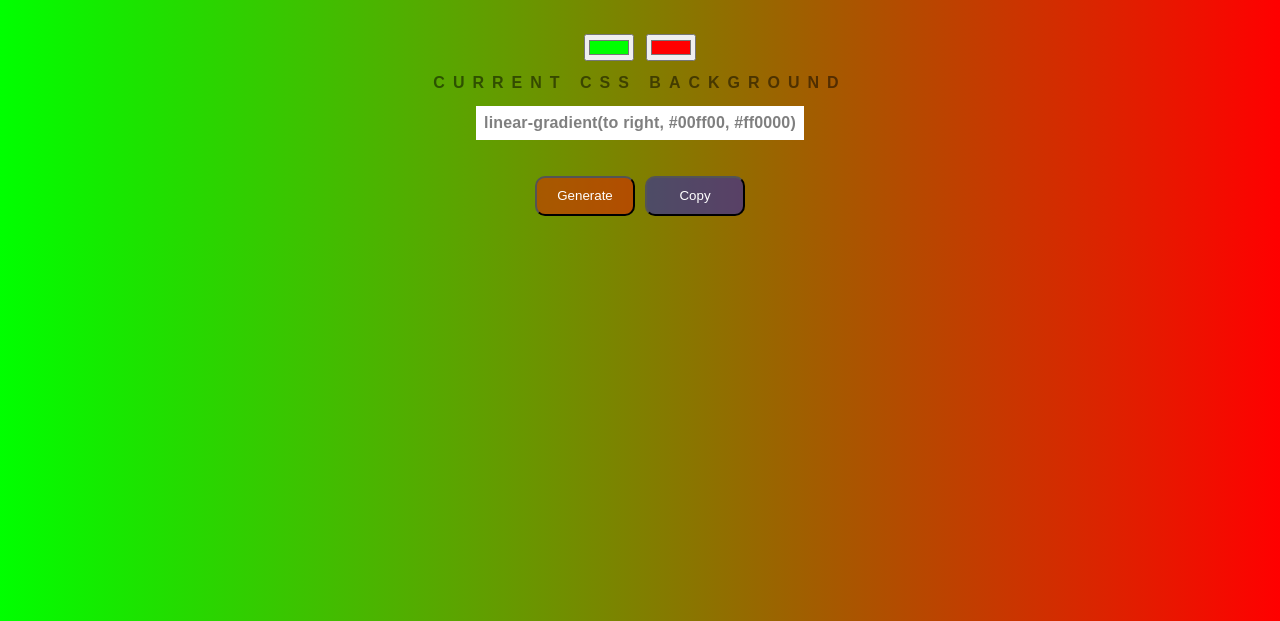
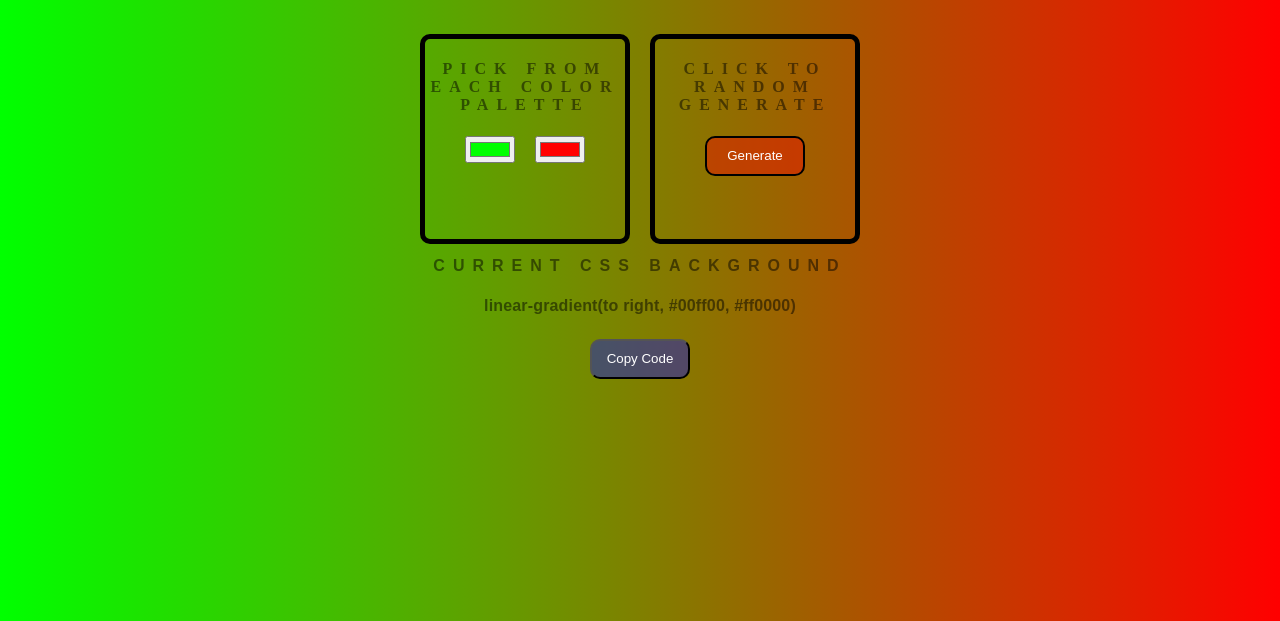
Before and after one commit to calvinyoon/background-generator, a website: page index.html in a window 1280 px wide. Shown: the part 179-800 px from the top of the page. Drawn offline with Linux system fonts and the light colour scheme.

Commit message:
modified the layout

```diff
--- a/index.html
+++ b/index.html
@@ -8,16 +8,25 @@
 <body id="gradient">
 	  	<h1>Background Generator</h1>
 	  	<div class=inputcontainer>
+	  		<div class=section1container>
+	  			<h4>Pick from each color palette</h4>
+	  			<div class=colorinputcontainer>
 	    			<input class="color1" type="color" name="color1" value="#00ff00">
+	    			<div class="gapbetweencolorinputs"></div>
 	    			<input class="color2" type="color" name="color2" value="#ff0000">
+	    		</div>
+	    	</div>
+	    	<div class=section2container>
+	    		<h4>Click to random generate</h4>
+	    		<div class="buttoncontainer">
+	    			<button class="generatebutton">Generate</button>
+				</div>
+	    	</div>
 	  	</div>
 	  	<h2>Current CSS Background</h2>
 
 	  	<h3></h3>
-  	<div class="buttoncontainer">
-    	<button class="generatebutton">Generate</button>
-    	<button class="copybutton">Copy</button>
-	</div>
+	  	<button class="copybutton">Copy Code</button>
 	<script type="text/javascript" src="script.js"></script>
 </body>
 </html>
--- a/style.css
+++ b/style.css
@@ -29,9 +29,43 @@ h3 {
 	color: rgba(0,0,0,0.5);
 	padding: 0.5em;
 	margin-top: 0px;
-	background-color: white;
+	background-color:linear-gradient(to right, #ca88fa, #35b6d9);
 	text-transform: none;
 	letter-spacing: 0.01em;
+}
+
+.inputcontainer {
+	display: flex;
+}
+
+.section1container {
+	display: flex;
+	flex-direction: column;
+	height: 200px;
+	width: 200px;
+	border: 5px solid black;
+	border-radius: 10px;
+	margin-right: 10px;
+}
+
+.colorinputcontainer {
+	display: flex;
+	justify-content: center;
+}
+
+.gapbetweencolorinputs {
+	width: 20px;
+}
+
+.section2container {
+	display: flex;
+	flex-direction: column;
+	align-items: center;
+	height: 200px;
+	width: 200px;
+	border: 5px solid black;
+	border-radius: 10px;
+	margin-left: 10px;
 }
 
 .buttoncontainer {
@@ -39,7 +73,6 @@ h3 {
 	justify-content: space-around;
 	text-align: center;
 	width: 220px;
-	margin: 20px;
 }
 
 .generatebutton {
@@ -47,7 +80,7 @@ h3 {
 	color: white;
 	height: 40px;
 	width: 100px;
-	border-width: 10px solid blue;
+	border: 2px solid black;
 	border-radius: 10px;
 	cursor: pointer;
 }
```
Also changed, not shown: package.json (added, +19 -0 lines). Lines whose indentation alone changed are shown as unchanged.
